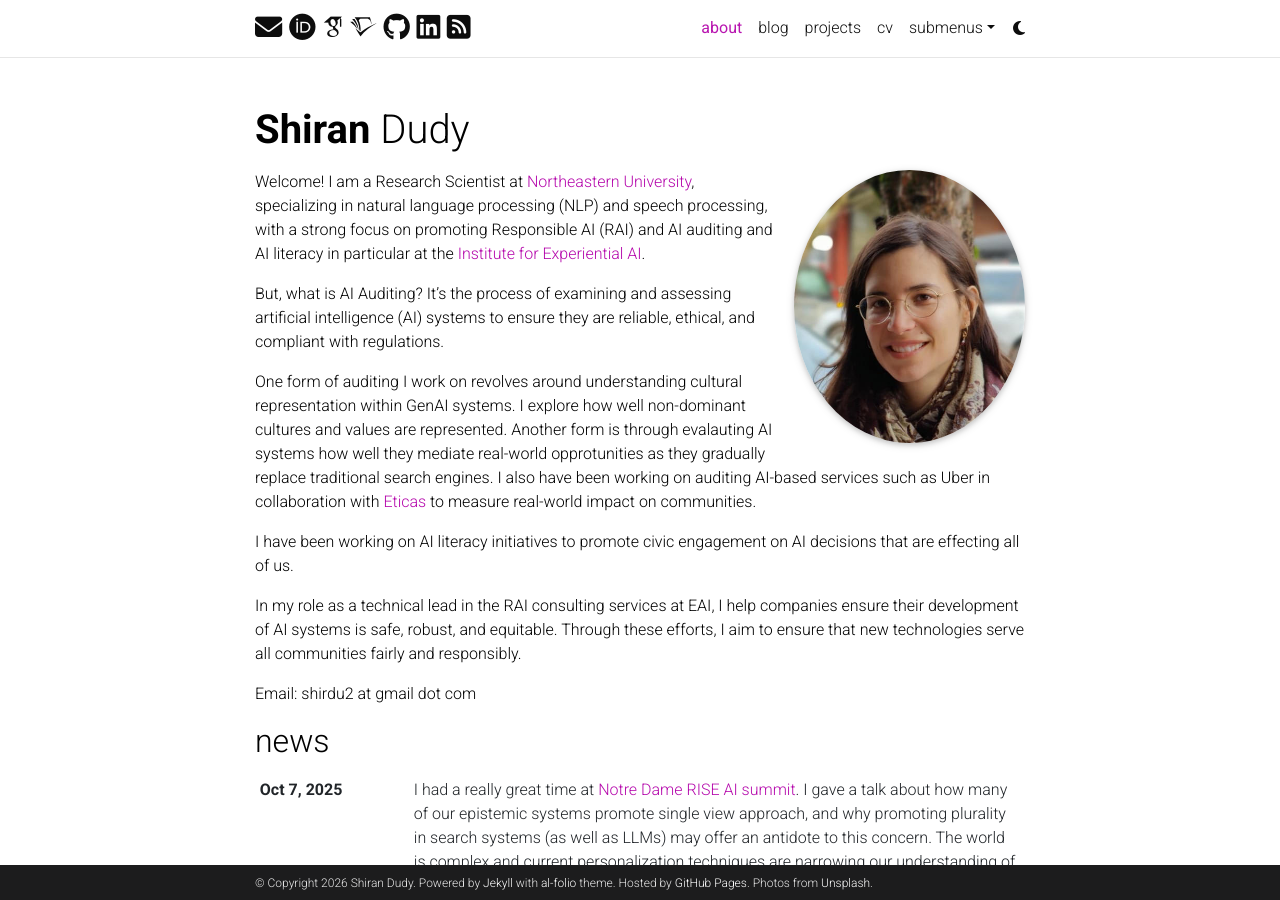
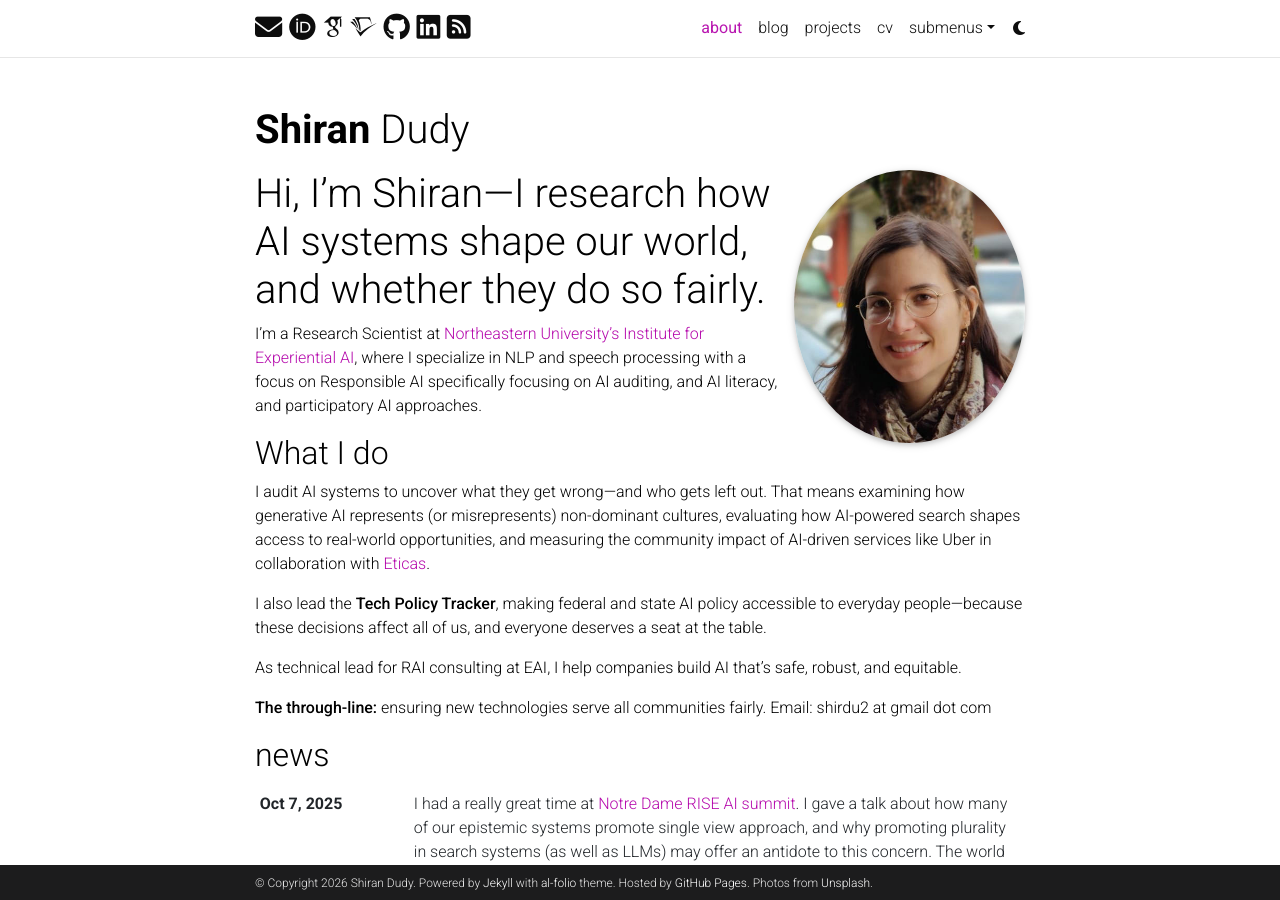
Before and after one commit to shiranD/shirand.github.io, a Jekyll site: the page built from _pages/about.md, in a window 1280 px wide and 900 px high. Built offline with Jekyll 4.4.1, drawn with Linux system fonts in a browser that asks for light colours; full-size pictures stand in for the smaller copies a plugin makes; some web fonts are replaced; comment, search, counter and statistics services are not loaded; a style sheet for code colours, icons or effects is not loaded.

Commit message:
update bio

```diff
--- a/_pages/about.md
+++ b/_pages/about.md
@@ -16,15 +16,17 @@
 social: false  # includes social icons at the bottom of the page
 ---
 
-Welcome! I am a Research Scientist at [Northeastern University](https://www.northeastern.edu), specializing in natural language processing (NLP) and speech processing, with a strong focus on promoting Responsible AI (RAI) and AI auditing and AI literacy in particular at the [Institute for Experiential AI](https://ai.northeastern.edu).
+# Hi, I'm Shiran—I research how AI systems shape our world, and whether they do so fairly.
 
-But, what is AI Auditing?
-It's the process of examining and assessing artificial intelligence (AI) systems to ensure they are reliable, ethical, and compliant with regulations.
+I'm a Research Scientist at [Northeastern University's Institute for Experiential AI](https://ai.northeastern.edu), where I specialize in NLP and speech processing with a focus on Responsible AI specifically focusing on AI auditing, and AI literacy, and participatory AI approaches.
 
-One form of auditing I work on revolves around understanding cultural representation within GenAI systems. I explore how well non-dominant cultures and values are represented. Another form is through evalauting AI systems how well they mediate real-world opprotunities as they gradually replace traditional search engines. I also have been working on auditing AI-based services such as Uber in collaboration with [Eticas](https://eticas.ai) to measure real-world impact on communities.
+## What I do
 
-I have been working on AI literacy initiatives to promote civic engagement on AI decisions that are effecting all of us.
+I audit AI systems to uncover what they get wrong—and who gets left out. That means examining how generative AI represents (or misrepresents) non-dominant cultures, evaluating how AI-powered search shapes access to real-world opportunities, and measuring the community impact of AI-driven services like Uber in collaboration with [Eticas](https://eticas.ai).
 
-In my role as a technical lead in the RAI consulting services at EAI, I help companies ensure their development of AI systems is safe, robust, and equitable. Through these efforts, I aim to ensure that new technologies serve all communities fairly and responsibly.
+I also lead the **Tech Policy Tracker**, making federal and state AI policy accessible to everyday people—because these decisions affect all of us, and everyone deserves a seat at the table.
 
+As technical lead for RAI consulting at EAI, I help companies build AI that's safe, robust, and equitable.
+
+**The through-line:** ensuring new technologies serve all communities fairly.
 Email: shirdu2 at gmail dot com
```
